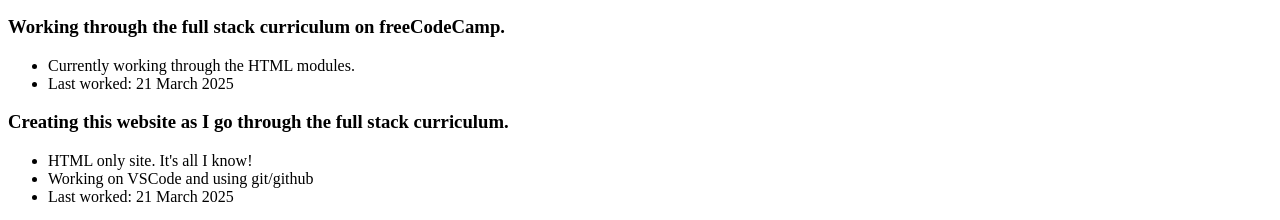
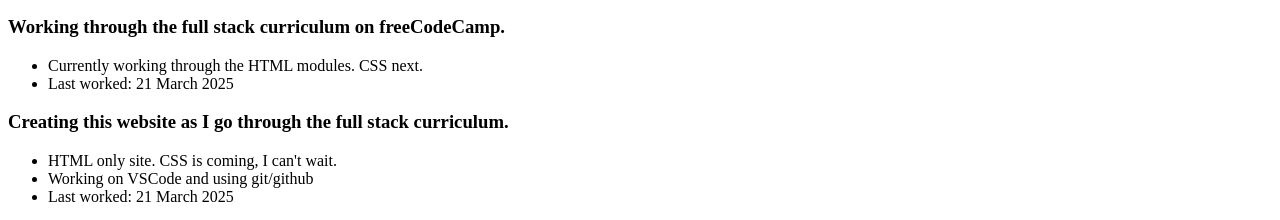
Before and after one commit to mkchank3210/mkchank3210.github.io, a plain HTML site: page index.html in a window 1280 px wide. Shown: the part 513-733 px from the top of the page. Drawn offline with Linux system fonts and the light colour scheme.

Commit message:
add css comments to current action

```diff
--- a/index.html
+++ b/index.html
@@ -31,12 +31,12 @@
     <p>Updated: 21 March 2025</p>
     <h3>Working through the full stack curriculum on freeCodeCamp.</h3>
     <ul>
-        <li>Currently working through the HTML modules.</li>
+        <li>Currently working through the HTML modules. CSS next.</li>
         <li>Last worked: 21 March 2025</li>
     </ul>
     <h3>Creating this website as I go through the full stack curriculum.</h3>
     <ul>
-        <li>HTML only site.  It's all I know!</li>
+        <li>HTML only site. CSS is coming, I can't wait.</li>
         <li>Working on VSCode and using git/github</li>
         <li>Last worked: 21 March 2025</li>
     </ul>
```
